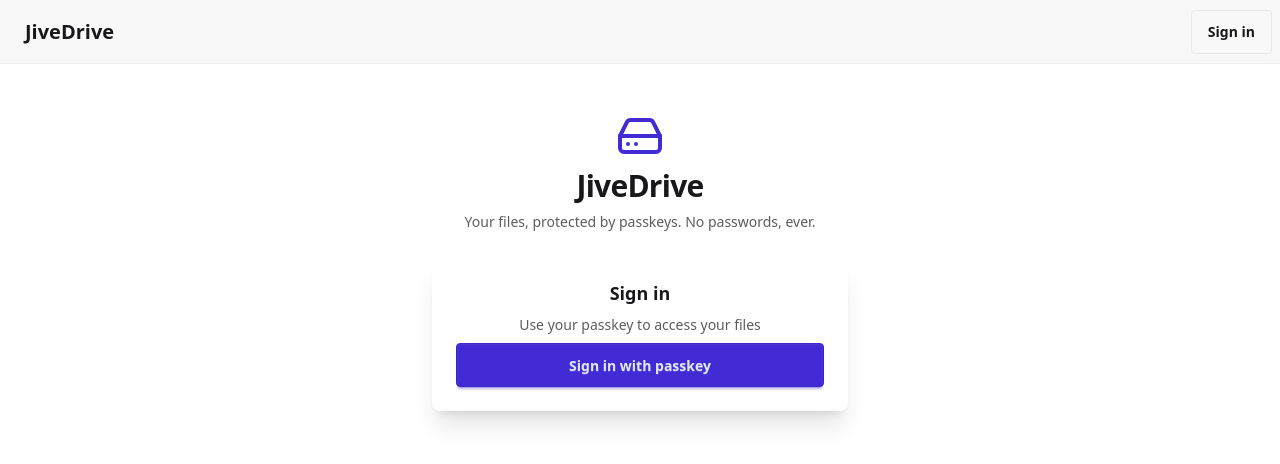
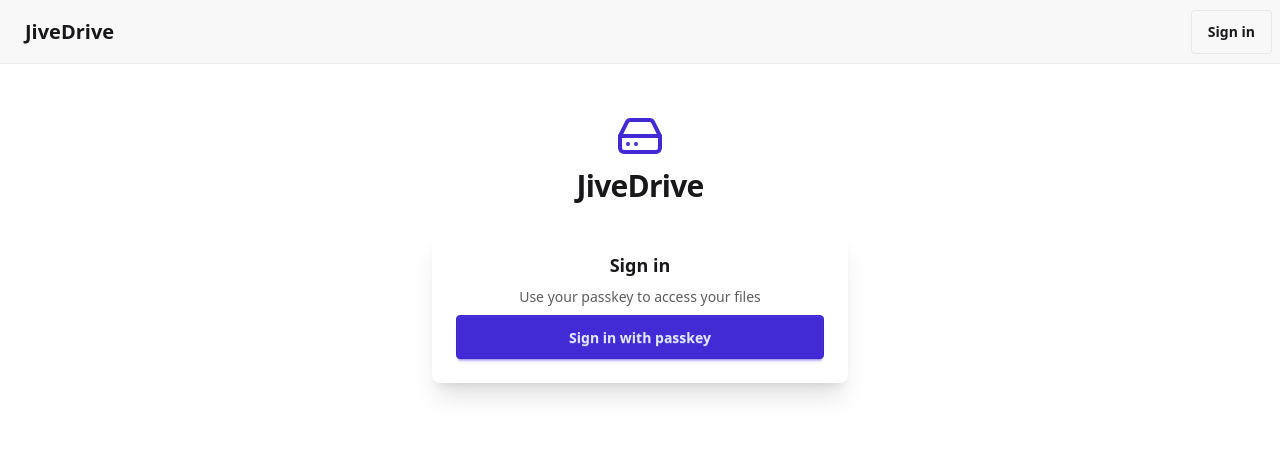
Before and after one commit to johngrimes/jivedrive, a React (Vite) app in the folder frontend/: page / in a window 1280 px wide. Shown: the top 464 px of the page. Built offline with nearby package versions, Linux system fonts and the light colour scheme; no server answers.

Commit message:
Remove tagline on front page

```diff
--- a/frontend/src/pages/SignIn.tsx
+++ b/frontend/src/pages/SignIn.tsx
@@ -87,9 +87,6 @@ export function SignIn() {
         <div className="flex flex-col items-center gap-2 text-center">
           <DriveIcon className="size-12 text-primary" />
           <h1 className="text-3xl font-bold tracking-tight">JiveDrive</h1>
-          <p className="text-sm opacity-70">
-            Your files, protected by passkeys. No passwords, ever.
-          </p>
         </div>
         <section
           className="card bg-base-100 w-full shadow-xl"
```
